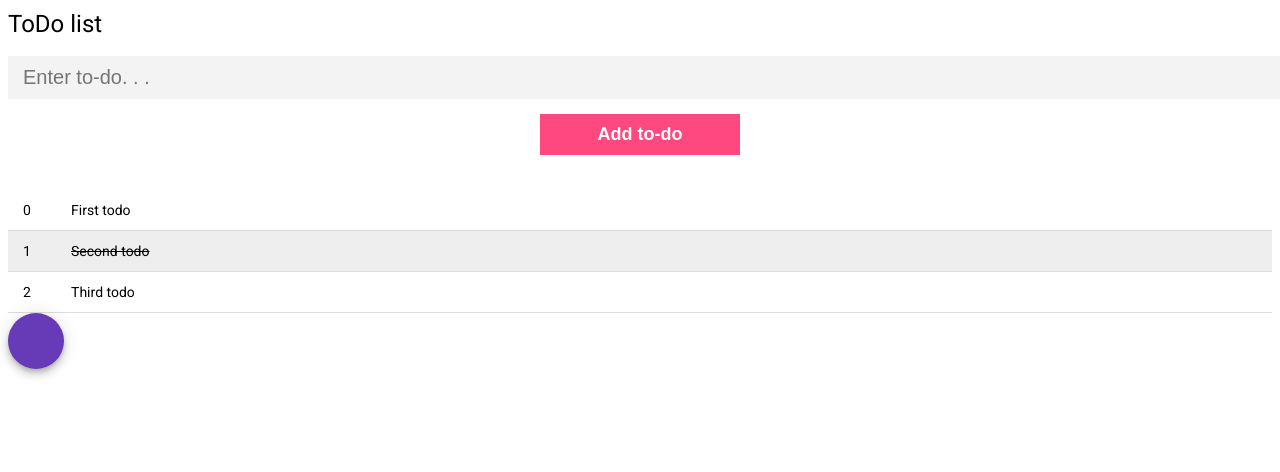
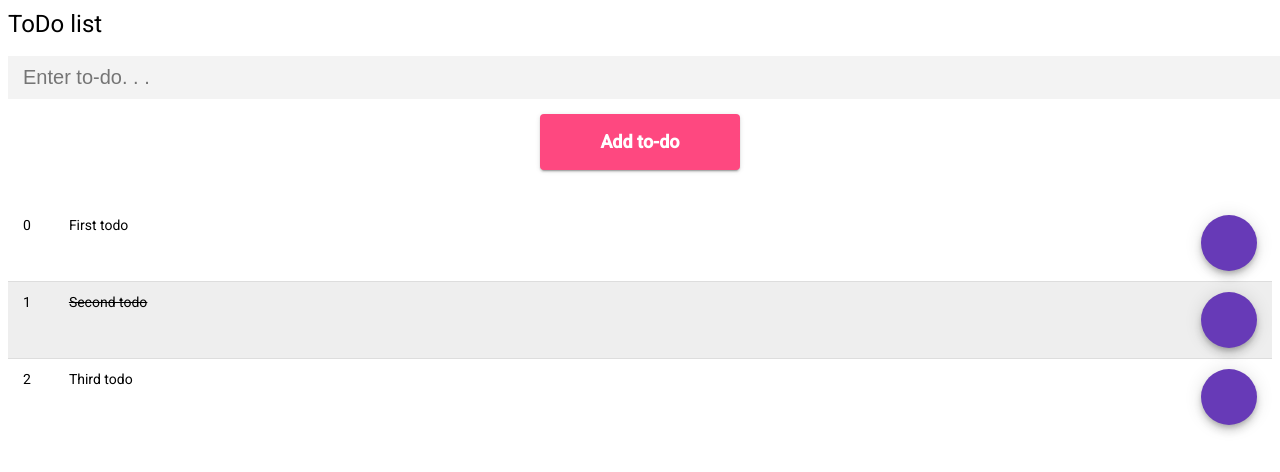
Before and after one commit to danish469/angular-todo, an Angular app: page / in a window 1280 px wide. Shown: the top 472 px of the page. Built offline with nearby package versions, Linux system fonts and the light colour scheme.

Commit message:
4 files modified

```diff
--- a/src/app/todo/todo.component.html
+++ b/src/app/todo/todo.component.html
@@ -7,15 +7,17 @@
       class="todo-input"
       [(ngModel)]="inputTodo"
     />
-		<input type="submit" value="Add to-do" class="todo-submit" />
+		<!-- <input type="submit" value="Add to-do" /> -->
+		<button type="submit" class="todo-submit"  value="Add to-do" mat-raised-button>Add to-do</button>
 	</form>
 	<br />
 	<div *ngFor=" let todo of todos; let i = index" class="todo {{(todo.completed ? 'done' : '')}}">
 		<div class="id">{{i}}</div>
 		<div class="content" (click)="toggleDone(i)">{{todo.content}}</div>
-		</div>
-		<div class="example-button-container">
-			<button mat-fab color="primary" aria-label="Example icon button with a delete icon">
+
+		<div>
+			<button mat-fab color="primary" (click)=deleteTodo(i)>
         <!-- <mat-icon>delete</mat-icon> -->
       </button>
 		</div>
+	</div>
--- a/src/index.html
+++ b/src/index.html
@@ -3,7 +3,7 @@
 
 <head>
 	<meta charset="utf-8">
-	<title>AngularPractice</title>
+	<title>Todo</title>
 	<base href="/">
 	<meta name="viewport" content="width=device-width, initial-scale=1">
 	<link rel="icon" type="image/x-icon" href="favicon.ico">
```
Also changed, not shown: src/app/app.component.html (+5 -4 lines), src/app/material/material.module.ts (+6 -3 lines). Lines whose indentation alone changed are shown as unchanged.
